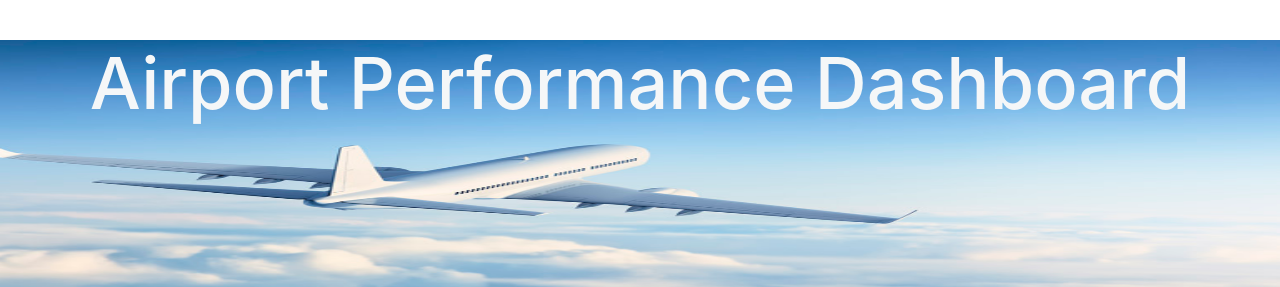
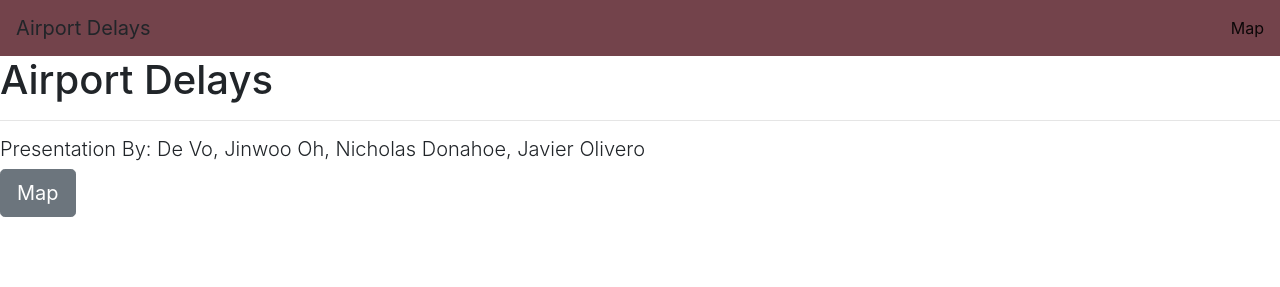
Before and after one commit to dxvo/airport_data_dashboard, a Flask app: page / in a window 1280 px wide. Shown: the top 287 px of the page. After the commit the page ends 217 px from the top, so only its background shows below. Run offline with Flask 2, Linux system fonts and the light colour scheme; data comes from the database, SQL or seed files in the repository; some libraries are stand-ins or nearby versions.

Commit message:
update landing

```diff
--- a/app.py
+++ b/app.py
@@ -24,7 +24,7 @@
 Monthly_Average = Base.classes.Monthly_Average
 info = Base.classes.info
 
-@app.route("/")
+@app.route("/map")
 def index():
     return render_template('index.html')
 
@@ -147,6 +147,10 @@
 
     return jsonify(result)
 
+@app.route("/")
+def landing():
+    return render_template('landing.html')
+
 
 if __name__ == "__main__":
-    app.run()
+    app.run(debug=True)
--- a/static/css/style.css
+++ b/static/css/style.css
@@ -92,3 +92,75 @@
   margin-right: 8px;
   opacity: 0.7;
 }
+
+
+.btn {
+  background-color: #40284A;
+  opacity: .8;
+}
+
+
+.lead {
+    color: black
+}
+
+h1 {
+    color: #B34D25
+}
+
+.navbar-default .navbar-brand {
+    color: #d6d6d6;
+}
+
+hr {
+    display: block;
+    height: 1px;
+    border: 0;
+    border-top: 1px solid #F07E07;
+    margin: 1em 0;
+    padding: 0;
+}
+
+.bg, .newsletter-bg {
+    background-image: url('../img/jumbotron2.jpg');
+    background-repeat: no-repeat;
+    background-size: auto;
+  }
+
+  .bg {
+    background-position: center top;
+    padding: 100px 300px;
+    height: 100vh
+  }
+
+  .wrap {
+    position: relative;
+  }
+
+  .newsletter-bg {
+      position: absolute;
+      top: 0;
+      bottom: 0;
+      left: 0;
+      right: 0;
+      padding: 30px;
+      margin: 0 auto;
+    background-position: center -100px;
+    -webkit-filter: blur(7px);
+  }
+
+  .newsletter-text {
+      border: 2px solid #40284A;
+      padding: 50px;
+      margin: 0 auto;
+      position: relative;
+      max-width: 500px;
+      h2 {
+        color: white;
+        margin-top: 0;
+        text-align: center;
+        text-transform: uppercase;
+        font-weight: 700;
+        font-family: 'Montserrat', sans-serif;
+      }
+    }
--- /dev/null
+++ b/templates/landing.html
@@ -0,0 +1,57 @@
+<!DOCTYPE html>
+<html lang="en">
+
+<head>
+  <meta charset="UTF-8">
+  <meta name="viewport" content="width=device-width, initial-scale=1.0">
+  <meta http-equiv="X-UA-Compatible" content="ie=edge">
+  <title>Landing</title>
+  <link rel="stylesheet" href="https://stackpath.bootstrapcdn.com/bootstrap/4.3.1/css/bootstrap.min.css"
+    integrity="sha384-ggOyR0iXCbMQv3Xipma34MD+dH/1fQ784/j6cY/iJTQUOhcWr7x9JvoRxT2MZw1T" crossorigin="anonymous">
+  <script src="https://cdnjs.cloudflare.com/ajax/libs/d3/4.5.0/d3.min.js"></script>
+  <link rel="stylesheet" type="text/css" href="../static/css/landing.css">
+</head>
+
+<body>
+  <nav class="navbar navbar-light" style="background-color: #73434B;">
+    <a class="navbar-brand">Airport Delays</a>
+    <ul class="navbar-nav">
+      <li class="nav-item active">
+        <a class="nav-link" href="/map">Map</a>
+      </li>
+    </ul>
+  </nav>
+
+
+  <div class="bg">
+    <div class="wrap">
+      <div class="newsletter-bg"></div>
+      <div class="newsletter-text">
+        <h1>Airport Delays</h1>
+        <hr>
+
+        <h3 class="lead">Presentation By: De Vo, Jinwoo Oh, Nicholas Donahoe, Javier Olivero</h3>
+        <h3><a class="btn btn-secondary btn-lg" href="/map" role="button">Map</a></h3>
+
+
+      </div>
+
+    </div>
+
+  </div>
+
+
+
+  <script src="https://code.jquery.com/jquery-3.3.1.slim.min.js"
+    integrity="sha384-q8i/X+965DzO0rT7abK41JStQIAqVgRVzpbzo5smXKp4YfRvH+8abtTE1Pi6jizo"
+    crossorigin="anonymous"></script>
+  <script src="https://cdnjs.cloudflare.com/ajax/libs/popper.js/1.14.7/umd/popper.min.js"
+    integrity="sha384-UO2eT0CpHqdSJQ6hJty5KVphtPhzWj9WO1clHTMGa3JDZwrnQq4sF86dIHNDz0W1"
+    crossorigin="anonymous"></script>
+  <script src="https://stackpath.bootstrapcdn.com/bootstrap/4.3.1/js/bootstrap.min.js"
+    integrity="sha384-JjSmVgyd0p3pXB1rRibZUAYoIIy6OrQ6VrjIEaFf/nJGzIxFDsf4x0xIM+B07jRM" crossorigin="anonymous">
+    </script>
+
+</body>
+
+</html>
```
